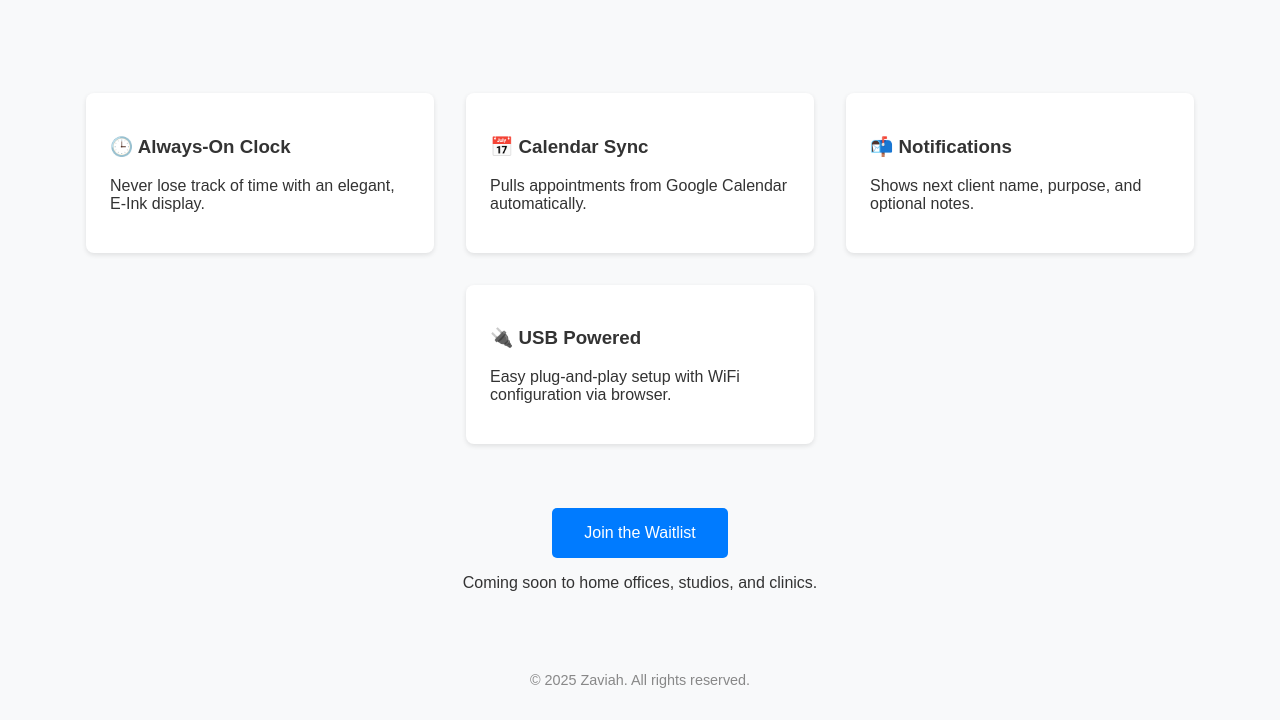
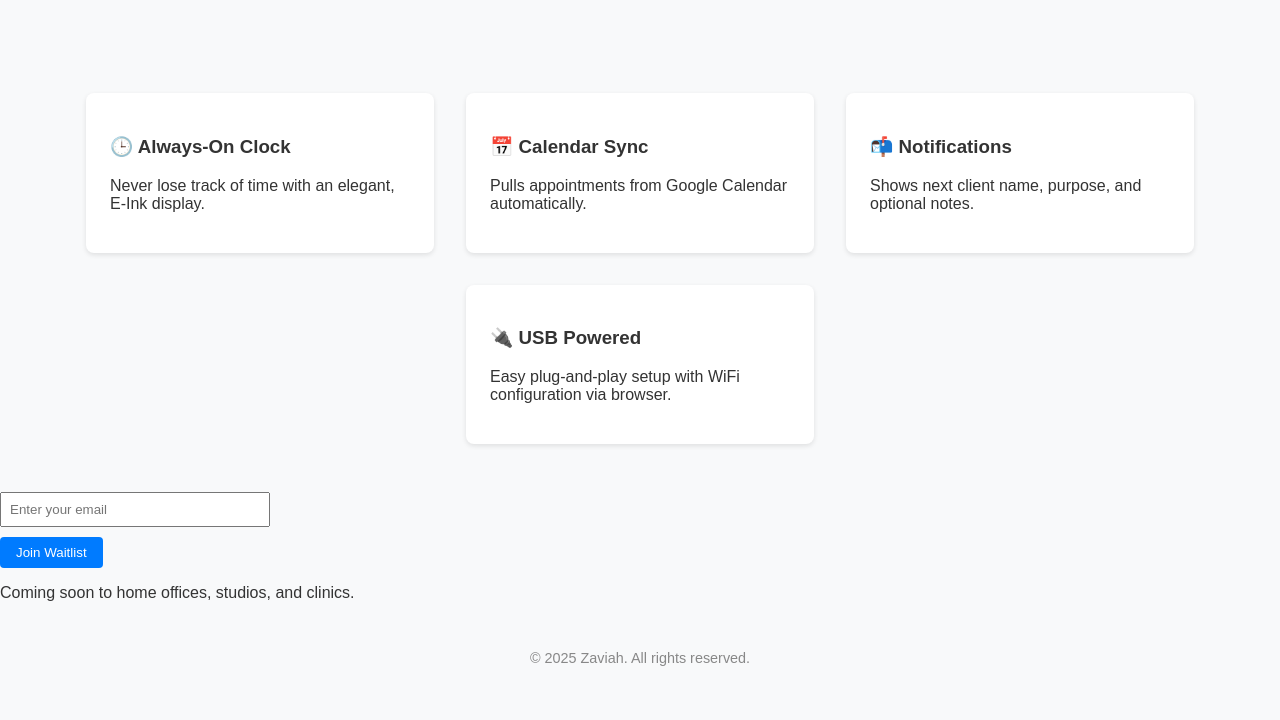
Before and after one commit to murk910/zaviah-land, a plain HTML site: page index.html in a window 1280 px wide. Shown: the part 341-1061 px from the top of the page. After the commit the page ends 1039 px from the top, so only its background shows below. Drawn offline with Linux system fonts and the light colour scheme.

Commit message:
Update index.html

```diff
--- a/index.html
+++ b/index.html
@@ -88,9 +88,13 @@
       <p>Easy plug-and-play setup with WiFi configuration via browser.</p>
     </div>
   </section>
-
-  <section class="cta">
-    <a href="#">Join the Waitlist</a>
+  <form action="https://formspree.io/f/myzpwyrd" method="POST" style="margin-top: 1rem;">
+  <input type="email" name="email" placeholder="Enter your email" required style="padding: 0.5rem; width: 250px; margin-bottom: 10px;" />
+  <br />
+  <button type="submit" style="padding: 0.5rem 1rem; background-color: #007bff; color: white; border: none; border-radius: 4px;">
+    Join Waitlist
+  </button>
+</form>
     <p style="margin-top: 1rem;">Coming soon to home offices, studios, and clinics.</p>
   </section>
 
```
